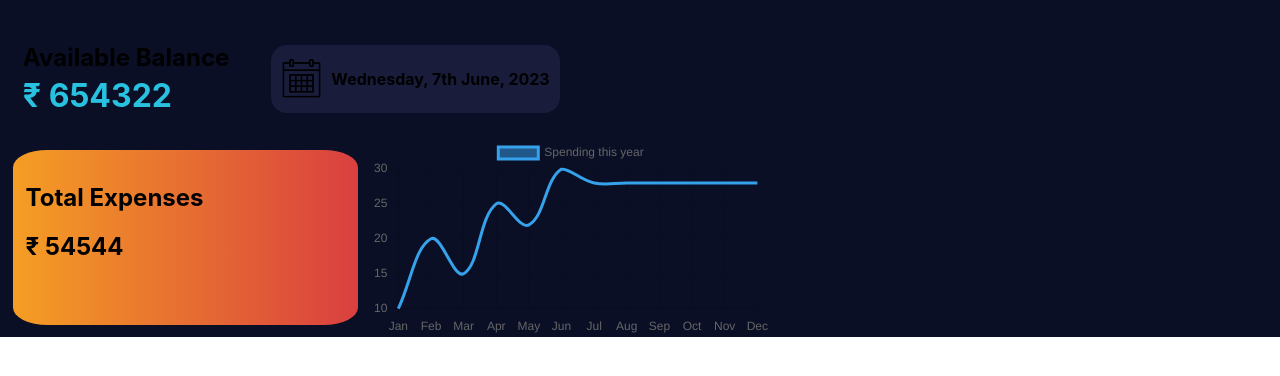
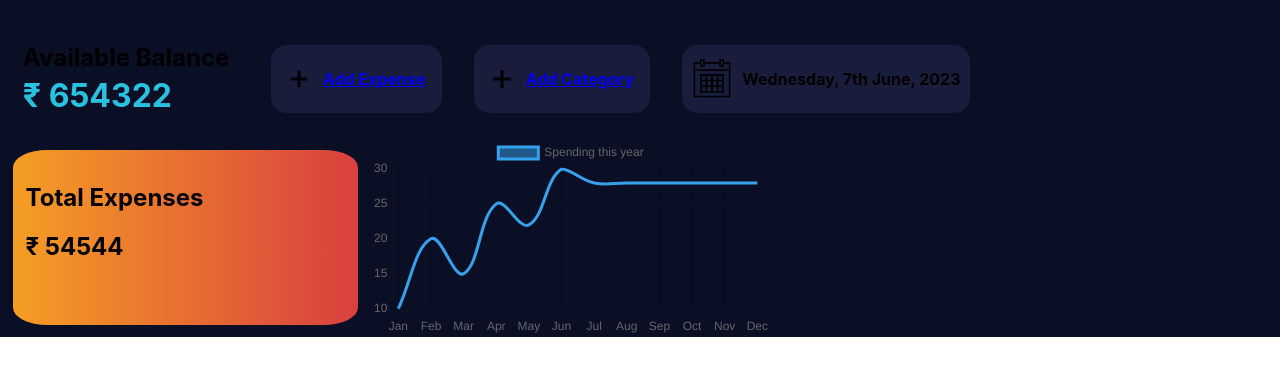
Before and after one commit to thenishant/expense-ui, a React (Create React App) app: page / in a window 1280 px wide. Shown: the top 376 px of the page. Built offline with nearby package versions, Linux system fonts and the light colour scheme.

Commit message:
Add Category, expense and months

```diff
--- /dev/null
+++ b/src/expenses/components/AddCategory.css
@@ -0,0 +1,23 @@
+.add-category {
+    display: inline-flex;
+    justify-content: space-between;
+    align-items: center;
+    background: #191d3b;
+    padding: 10px;
+    margin: 2em 0 0 2em;
+    height: 3rem;
+    min-width: 9em;
+    border-radius: 1em;
+}
+
+
+.add-category img {
+    width: 15%;
+    height: auto;
+    margin: auto;
+}
+
+.add-category h4 {
+    width: auto;
+    margin: auto;
+}
--- /dev/null
+++ b/src/expenses/components/AddCategory.js
@@ -0,0 +1,13 @@
+import "./AddCategory.css"
+import {Link} from "react-router-dom";
+
+const AddCategory = () => {
+    return (
+        <div className={"add-category"}>
+            <img src={require('../resources/icons/211878_plus_icon.png')} alt={"add-expense-icon"}/>
+            <h4><Link to="/about">Add Category</Link></h4>
+        </div>
+    );
+}
+
+export default AddCategory
--- /dev/null
+++ b/src/expenses/components/AddExpense.css
@@ -0,0 +1,27 @@
+.add-expense {
+    display: inline-flex;
+    justify-content: space-between;
+    align-items: center;
+    background: #191d3b;
+    padding: 10px;
+    margin: 2em 0 0 2em;
+    height: 3rem;
+    min-width: 9em;
+    border-radius: 1em;
+}
+
+
+.add-expense img {
+    width: 15%;
+    height: auto;
+    margin: auto;
+}
+
+.add-expense h4 {
+    width: auto;
+    margin: auto;
+}
+
+.add-expense:hover {
+    background-color: #33386b;
+}
--- /dev/null
+++ b/src/expenses/components/AddExpense.js
@@ -0,0 +1,13 @@
+import "./AddExpense.css"
+import {Link} from "react-router-dom";
+
+const AddExpense = () => {
+    return (
+        <div className={"add-expense"}>
+            <img src={require('../resources/icons/211878_plus_icon.png')} alt={"add-expense-icon"}/>
+            <h4><Link to="/about">Add Expense</Link></h4>
+        </div>
+    );
+}
+
+export default AddExpense
--- a/src/expenses/components/UIElements/MainHeader.js
+++ b/src/expenses/components/UIElements/MainHeader.js
@@ -1,11 +1,15 @@
 import "./MianHeader.css"
 import CurrentDate from "./CurrentDate";
 import AvailableBalance from "../AvailableBalance";
+import AddExpense from "../AddExpense";
+import AddCategory from "../AddCategory";
 
 const MainHeader = () => {
     return <header className={"main-header"}>
         <div className={"main-header__content"}>
             <AvailableBalance/>
+            <AddExpense/>
+            <AddCategory/>
             <CurrentDate/>
         </div>
     </header>
```
Also changed, not shown: src/expenses/components/Months.css (added, +7 -0 lines), src/expenses/components/Months.js (added, +23 -0 lines), src/expenses/resources/icons/211878_plus_icon.png (added).
